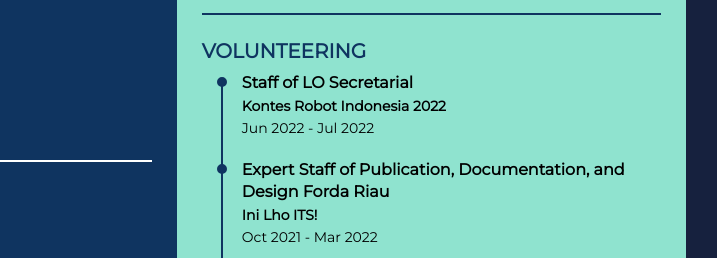
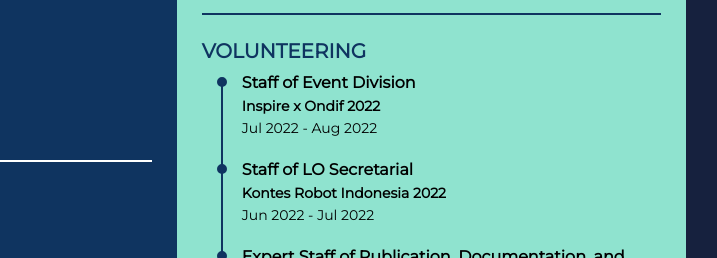
Before and after one commit to nekoniiiii/pweb-cv, a plain HTML site: page index.html in a window 1280 px wide. Shown: the part 777-1035 px from the top of the page, 404-1121 px from the left. Drawn offline with Linux system fonts and the light colour scheme.

Commit message:
add volunteering exp

```diff
--- a/index.html
+++ b/index.html
@@ -180,6 +180,13 @@
                 <p class="bold">Volunteering</p>
                 <ul>
                     <li>
+                        <div class="semi-bold">Staff of Event Division</div>
+                        <div class="info">
+                            <p class="sub">Inspire x Ondif 2022</p>
+                            <p class="date">Jul 2022 - Aug 2022</p>
+                        </div>
+                    </li>
+                    <li>
                         <div class="semi-bold">Staff of LO Secretarial</div>
                         <div class="info">
                             <p class="sub">Kontes Robot Indonesia 2022</p>
```
